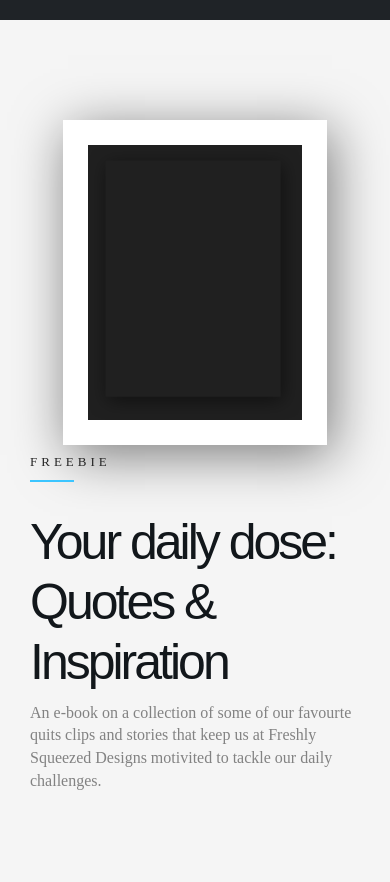
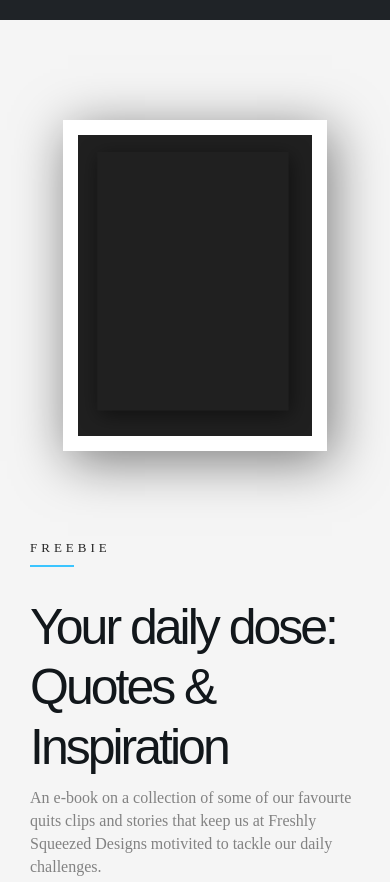
Before and after one commit to denzildoyle/FreshlySqueezed, a plain HTML site: page index.html in a window 390 px wide. Shown: the part 2500-3382 px from the top of the page. Drawn offline with nearby package versions, Linux system fonts and the light colour scheme; grey boxes are pictures that could not be loaded.

Commit message:
Fix website responsiveness

```diff
--- a/css/styles.scss
+++ b/css/styles.scss
@@ -269,6 +269,21 @@ footer{
 	.logo ul{
 		display: none;
 	}
+	.book img{
+		border: 15px solid #FFFFFF;
+	}
+	footer{
+		.heading{
+			margin-top: 100px;
+		}
+	}
+}
+
+@media only screen and (max-width: 990px) {
+	.book img{
+		margin: 0 auto;
+		margin-bottom: 80px;
+	}
 }
 
 /* Smartphones (portrait and landscape) ----------- */
--- a/index.html
+++ b/index.html
@@ -104,10 +104,10 @@
 
     <section id="book" class="book">
         <div class="container-fluid">
-            <div class="col-md-5 col-md-offset-1 vcenter">
+            <div class="col-xs-12 col-md-5 col-md-offset-1 vcenter">
                 <img class="inner" src="img/book-cover.jpg" alt="">
             </div>
-            <div class="col-md-3 col-md-offset-1 vcenter">
+            <div class="col-xs-12 col-md-3 col-md-offset-1 vcenter">
                 <h4 class="heading">FREEBIE</h4>
                 <h3 class="title">Your daily dose: Quotes &amp; Inspiration</h3>
                 <p class="details">An e-book on a collection of some of our favourte quits clips and stories that keep us at Freshly Squeezed Designs motivited to tackle our daily challenges.</p>
```
Also changed, not shown: css/styles.css.
